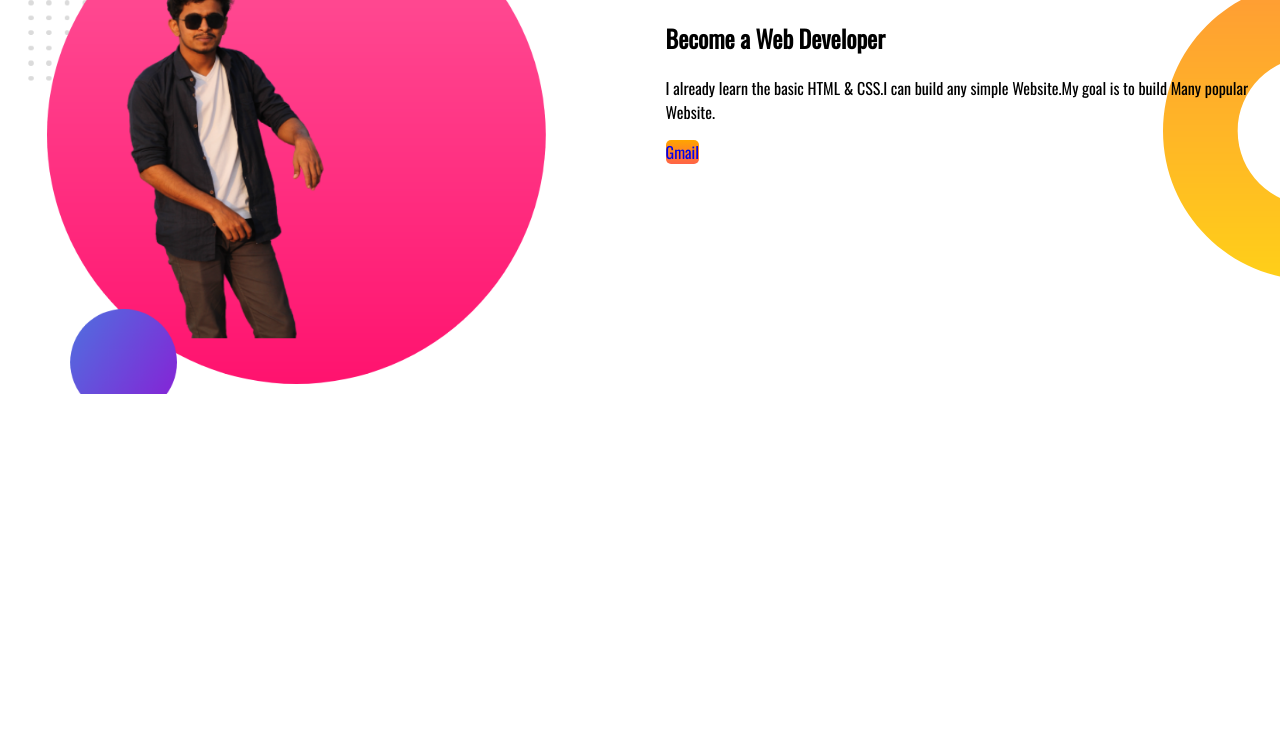
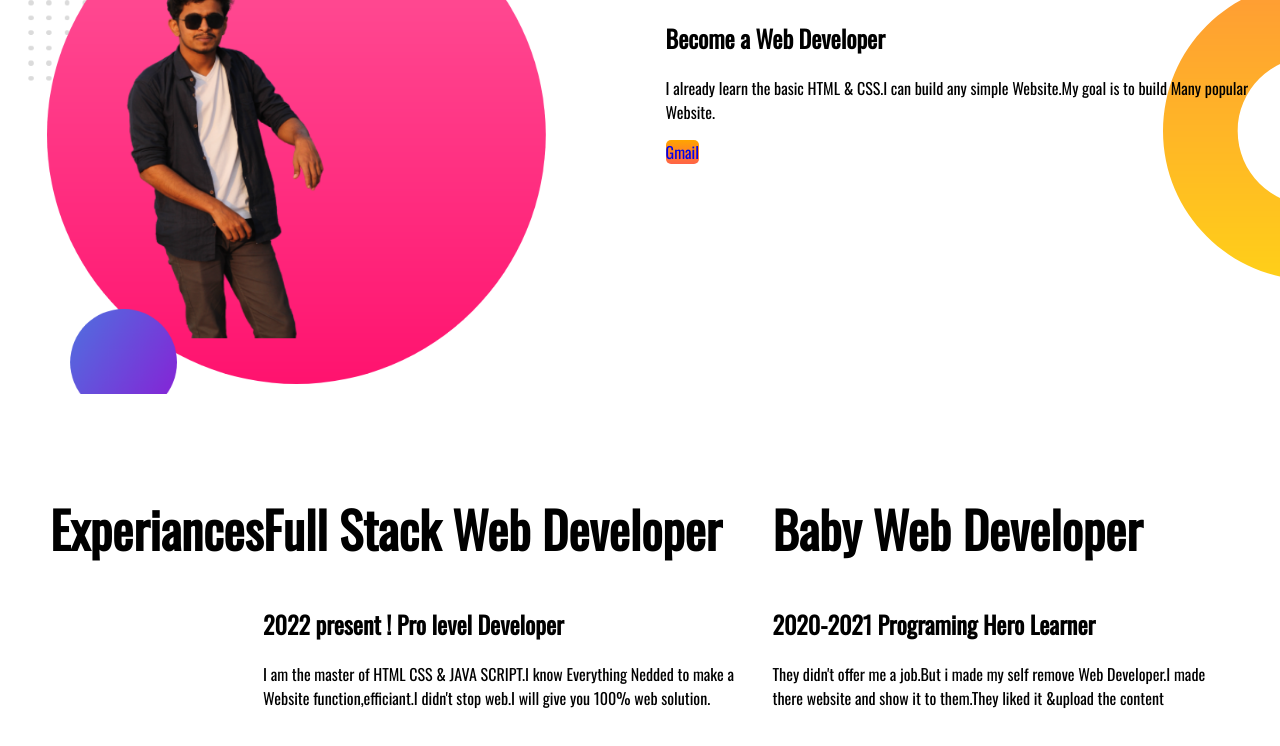
Before and after one commit to mojahid007/mojahid-developer-repo, a plain HTML site: page index.html in a window 1280 px wide. Shown: the part 691-1437 px from the top of the page. Before the commit the page ends 1090 px from the top, so only its background shows below. Drawn offline with nearby package versions, Linux system fonts and the light colour scheme.

Commit message:
exp commit

```diff
--- a/index.html
+++ b/index.html
@@ -37,5 +37,20 @@
             <a class="link-button" href="https://myaccount.google.com/?hl=en&utm_source=OGB&utm_medium=act">Gmail</a>
         </div>
        </section>
+       <section class="exp-area">
+        <h1>Experiances</h1>
+        <div>
+            <h1>Full Stack Web Developer</h1>
+            <h2>2022 present ! Pro level Developer</h2>
+            <p>I am the master of HTML CSS & JAVA SCRIPT.I know Everything Nedded to make a Website function,efficiant.I didn't stop web.I will give you 100% web solution.</p>
+        </div>
+        <div>
+            <h1>Baby Web Developer</h1>
+            <h2>2020-2021 Programing Hero Learner</h2>
+            <p>They didn't offer me a job.But i made my self remove Web Developer.I made there website and show it to them.They liked it &upload the content</p>
+
+        </div>
+
+       </section>
     </body>
 </html>
```
